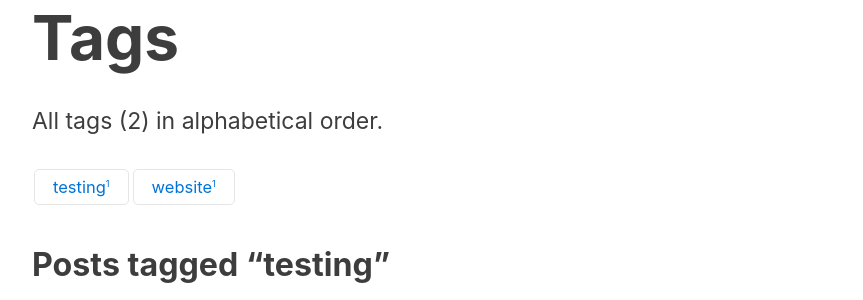
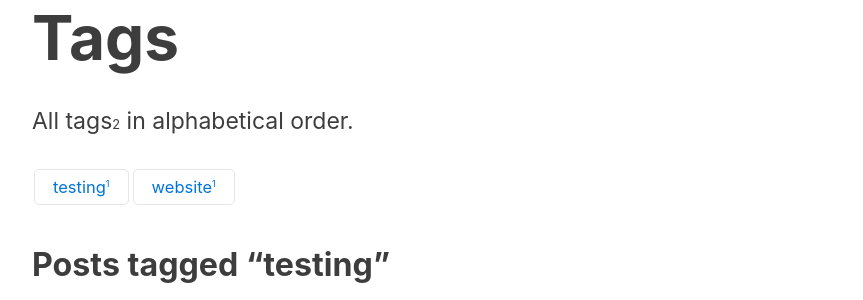
Before and after one commit to ajpwalser/ajpwalser.github.io, a Jekyll site: the page built from tags.html, in a window 1280 px wide. Shown: the part 203-503 px from the top of the page, without its empty margins (208-1071 px from the left). Built offline with Jekyll 4.4.1, drawn with Linux system fonts in a browser that asks for light colours; some web fonts are replaced.

Commit message:
Update tags.html

```diff
--- a/tags.html
+++ b/tags.html
@@ -5,7 +5,7 @@ description: Tag directory
 ---
 
 <h2>Tags</h2>
-<p class="first">All tags ({{ site.tags.size }}) in alphabetical order.</p>
+<p class="first">All tags<span class="small">{{ site.tags.size }}</span> in alphabetical order.</p>
 {% capture site_tags %}{% for tag in site.tags %}{{ tag | first }}{% unless forloop.last %},{% endunless %}{% endfor %}{% endcapture %}
 <!-- site_tags: {{ site_tags }} -->
 {% assign tag_words = site_tags | split:',' | sort %}
```
